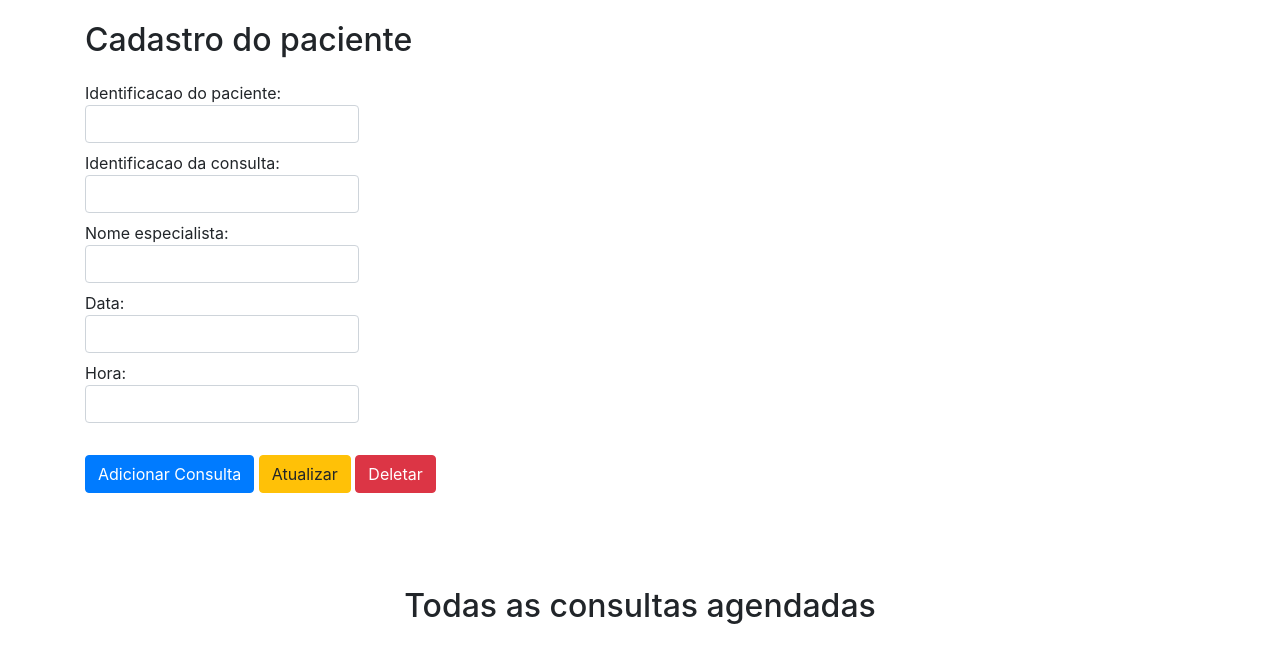
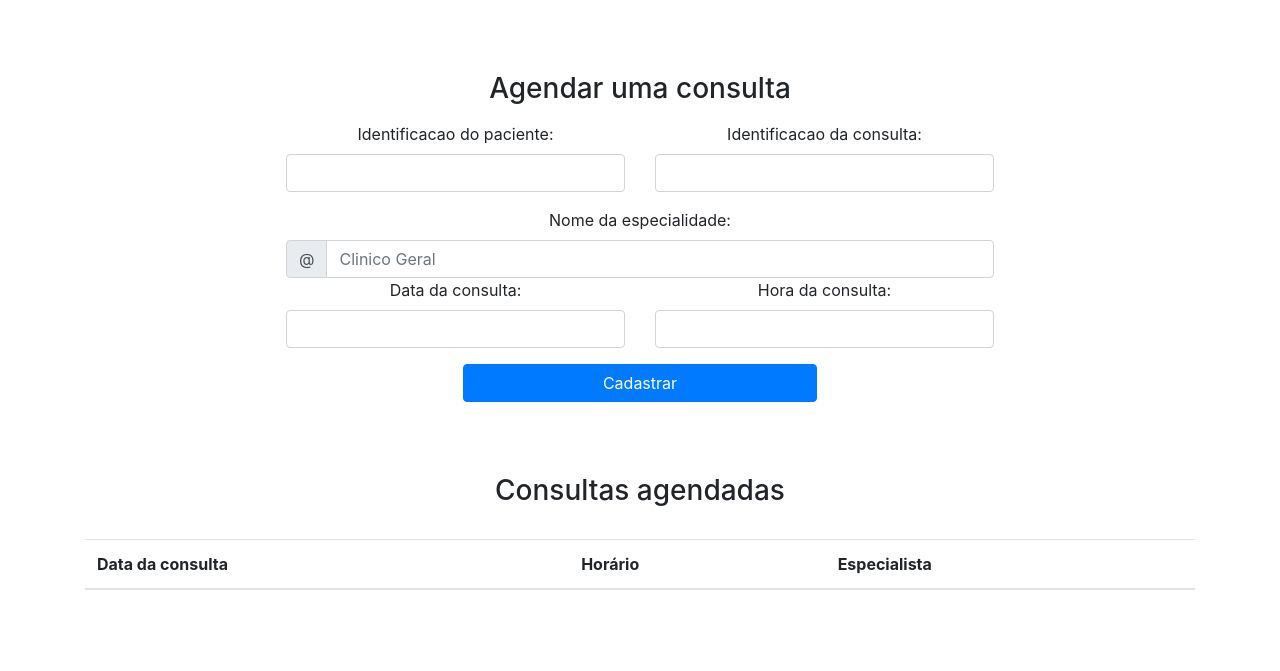
Before and after one commit to anderson-diana/consultas-microservice, a Python web app: template templates/consultas.html in a window 1280 px wide. Shown: the part 56-727 px from the top of the page. Run offline with Jinja, Linux system fonts and the light colour scheme; the template is opened without the code that fills it, so the values that code supplies are empty; some libraries are stand-ins or nearby versions.

Commit message:
Atualizando o repositorio

```diff
--- a/templates/consultas.html
+++ b/templates/consultas.html
@@ -36,23 +36,56 @@
   </div>
 </nav>
 
+<br>
 <div class="container">
-      <h1> Cadastro do paciente </h1>
-      <div class="section editor">
-          <label for="idpaciente">Identificacao do paciente: <input id="idpaciente" class="form-control" type="text"> </label> <br>
-          <label for="idconsu">Identificacao da consulta: <input id="fname" class="form-control" type="text"> </label> <br>
-          <label for="nespec">Nome especialista: <input id="lname" type="text" class="form-control"> </label> <br>
-          <label for="dconsu">Data: <input id="dnasc" type="text" class="form-control"> </label> <br>
-          <label for="hconsu">Hora: <input id="conveio" type="text" class="form-control"> </label> <br>
-              <br>
-        <button id="create" class="btn btn-primary">Adicionar Consulta</button> <button id="update" class="btn btn-warning">Atualizar</button>
-        <button id="delete" class="btn btn-danger">Deletar</button> </div>
-      <br>
+   <div class="col-md-8 order-md-1 px-3 py-3 pt-md-5 pb-md-4 mx-auto text-center">
+            <h3 class="mb-3">Agendar uma consulta</h3>
+            <form class="needs-validation" novalidate="">
+              <div class="row">
+                <div class="col-md-6 mb-3">
+                  <label for="idpass">Identificacao do paciente: </label>
+                  <input type="text" class="form-control" id="idpaciente" placeholder="" value="" required="">
+                </div>
+                <div class="col-md-6 mb-3">
+                  <label for="idconsul">Identificacao da consulta: </label>
+                  <input type="text" class="form-control" id="idconsulta" placeholder="" value="" required="">
+                </div>
+              </div>
 
-      </div>
+              <div class="row">
+                <div class="col-md-12 mb-6">
+                  <label for="username">Nome da especialidade:</label>
+                  <div class="input-group">
+                    <div class="input-group-prepend">
+                      <span class="input-group-text">@</span>
+                    </div>
+                    <input type="text" class="form-control" id="nespec" placeholder="Clinico Geral" required="">
+                  </div>
+                </div>
+              </div>
+
+              <div class="row">
+                <div class="col-md-6 mb-3">
+                    <label for="dataconsulta">Data da consulta: </label>
+                    <input type="text" class="form-control" id="dconsu" placeholder="" value="" required="">
+                  </div>
+                  <div class="col-md-6 mb-3">
+                    <label for="horaconsulta">Hora da consulta: </label>
+                    <input type="text" class="form-control" id="hconsu" placeholder="" value="" required="">
+                  </div>
+              </div>
+
+            <div class="row">
+              <div class="col text-center">
+                <button class="w-50 btn btn-primary btn-md" type="submit">Cadastrar</button>
+              </div>
+            </div>
+        </form>
+    </div>
+  </div>
 
   <div class="pricing-header px-3 py-3 pt-md-5 pb-md-4 mx-auto text-center">
-      <h1 class="display-5">Todas as consultas agendadas</h1>
+      <h3 class="display-5">Consultas agendadas</h3>
 </div>
  <div class="container">
 
```
Also changed, not shown: consultas.py (+19 -24 lines).
